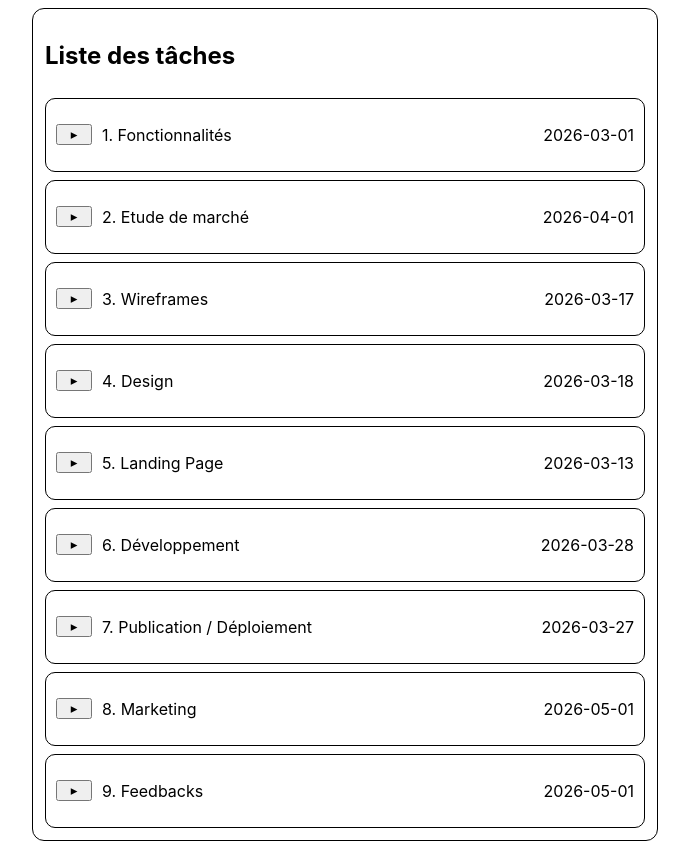
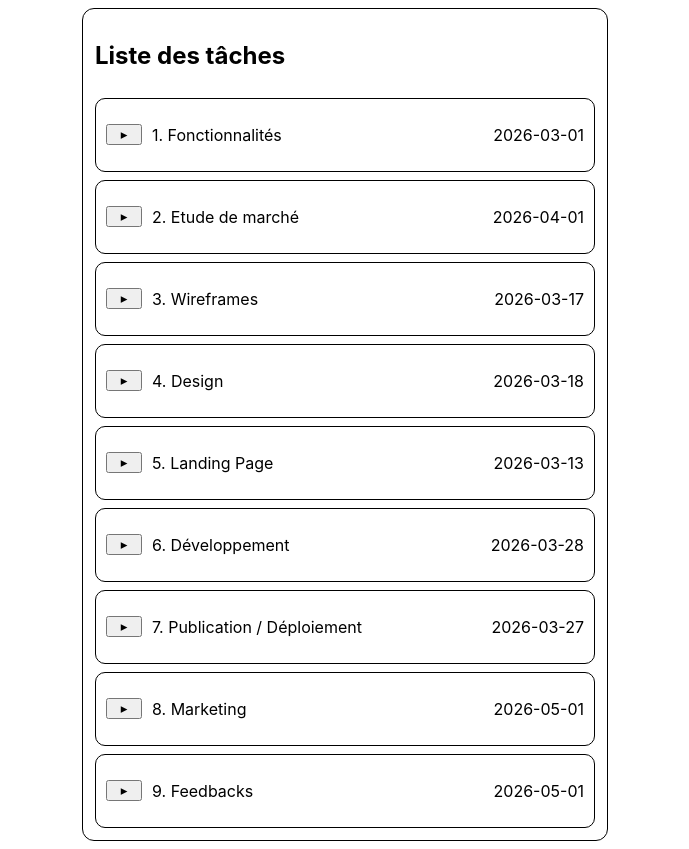
Before and after one commit to Mohamed-AmineHaddad/react-to-do-app, a React (Create React App) app: page / in a window 1280 px wide. Shown: the whole page, without its empty margins (295-984 px from the left). Built offline with nearby package versions, Linux system fonts and the light colour scheme.

Commit message:
Ajout d'un contexte pour mieux gérer les données data.json à travers les enfants

```diff
--- /dev/null
+++ b/src/components/Folder/Folder.jsx
@@ -0,0 +1,5 @@
+function Folder() {
+    return (
+        1
+    );
+}
--- a/src/components/List/List.css
+++ b/src/components/List/List.css
@@ -2,7 +2,7 @@
     display: flex;
     flex-direction: column;
     gap: 8px;
-    width: 600px;
+    width: 500px;
     margin: auto;
     padding: 12px;
     border: 1px solid;
--- a/src/components/List/List.jsx
+++ b/src/components/List/List.jsx
@@ -1,11 +1,12 @@
 import "./List.css";
-import data from '../../data.json';
 import Task from '../Task/Task';
-
-
-const tasks = data.taches;
+import { useContext } from "react";
+import { ToDoContext } from "../../context/ToDo";
 
 export default function List() {
+
+    const {tasks} = useContext(ToDoContext);
+
     return (
         <div className="task-list">
             <h2>Liste des tâches</h2>
--- /dev/null
+++ b/src/context/ToDo.jsx
@@ -0,0 +1,17 @@
+import data from '../data.json';
+import { useState, createContext } from "react";
+
+export const ToDoContext = createContext();
+
+export default function ToDo(props) {
+
+    const [tasks,     setTasks    ] = useState(data.taches);
+    const [folders,   setFolders  ] = useState(data.dossiers);
+    const [relations, setRelations] = useState(data.relations);
+
+    return (
+        <ToDoContext.Provider value={{tasks, folders, relations}}>
+            {props.children}
+        </ToDoContext.Provider>
+    );
+}
--- a/src/index.js
+++ b/src/index.js
@@ -1,10 +1,13 @@
 import React from 'react';
 import ReactDOM from 'react-dom/client';
+import Todo from './context/ToDo';
 import App from './App';
 
 const root = ReactDOM.createRoot(document.getElementById('root'));
 root.render(
   <React.StrictMode>
-    <App />
+    <Todo>
+      <App />
+    </Todo>
   </React.StrictMode>
 );
```
Also changed, not shown: src/components/Folder/Folder.css (added).
